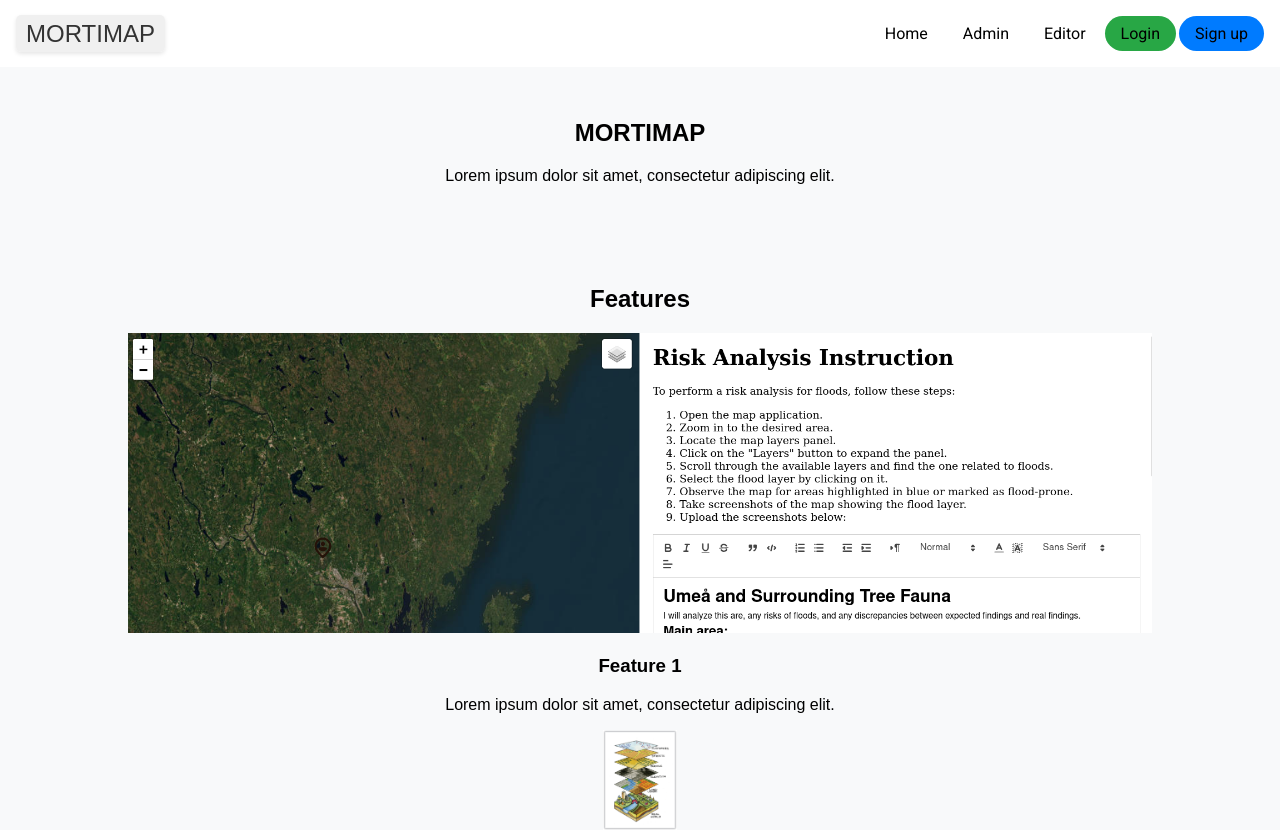
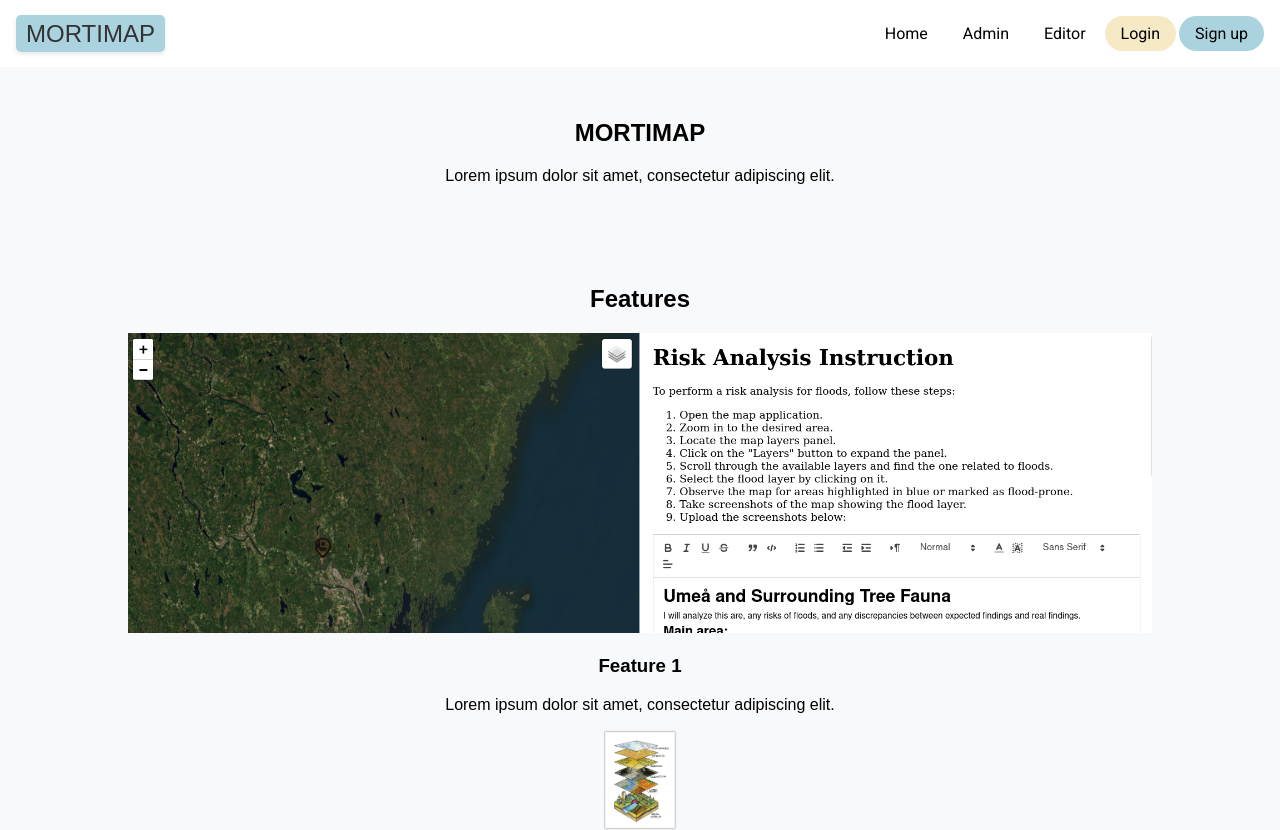
Before and after one commit to pibendik/mortimap, a Vue app in the folder frontend/: page / in a window 1280 px wide. Shown: the top 830 px of the page. Built offline with nearby package versions, Linux system fonts and the light colour scheme.

Commit message:
style: Update navbar and button colors for improved visual consistency

```diff
--- a/frontend/src/App.vue
+++ b/frontend/src/App.vue
@@ -65,16 +65,11 @@ header {
   color: #333;
   text-decoration: none;
   padding: 5px 10px;
-  background-color: #f0f0f0;
+  background-color: #AAD3DF;
   border-radius: 5px;
   box-shadow: 0 2px 4px rgba(0, 0, 0, 0.1);
 }
 
-/* Adjusting for hover state */
-.logo:hover {
-  background-color: #e0e0e0;
-  text-decoration: none;
-}
 
 .navbar a,
 .navbar a:visited {
@@ -95,8 +90,7 @@ header {
 
 .navbar a:hover {
 
-  background-color: #007bff;
-  color: white;
+  background-color: #ADD19E;
 }
 
 
@@ -105,7 +99,7 @@ header {
   /* Button styles */
   padding: 5px 10px;
   cursor: pointer;
-  background-color: #007bff;
+  background-color: #AAD3DF;
   border: none;
   color: white;
   border-radius: 5px;
@@ -116,9 +110,8 @@ header {
 }
 
 .login-button {
-  background-color: #28a745;
+  background-color: #F5E9C6;
 }
-
 
 /* Adjusting for hover state */
 .login-button:hover,
```
